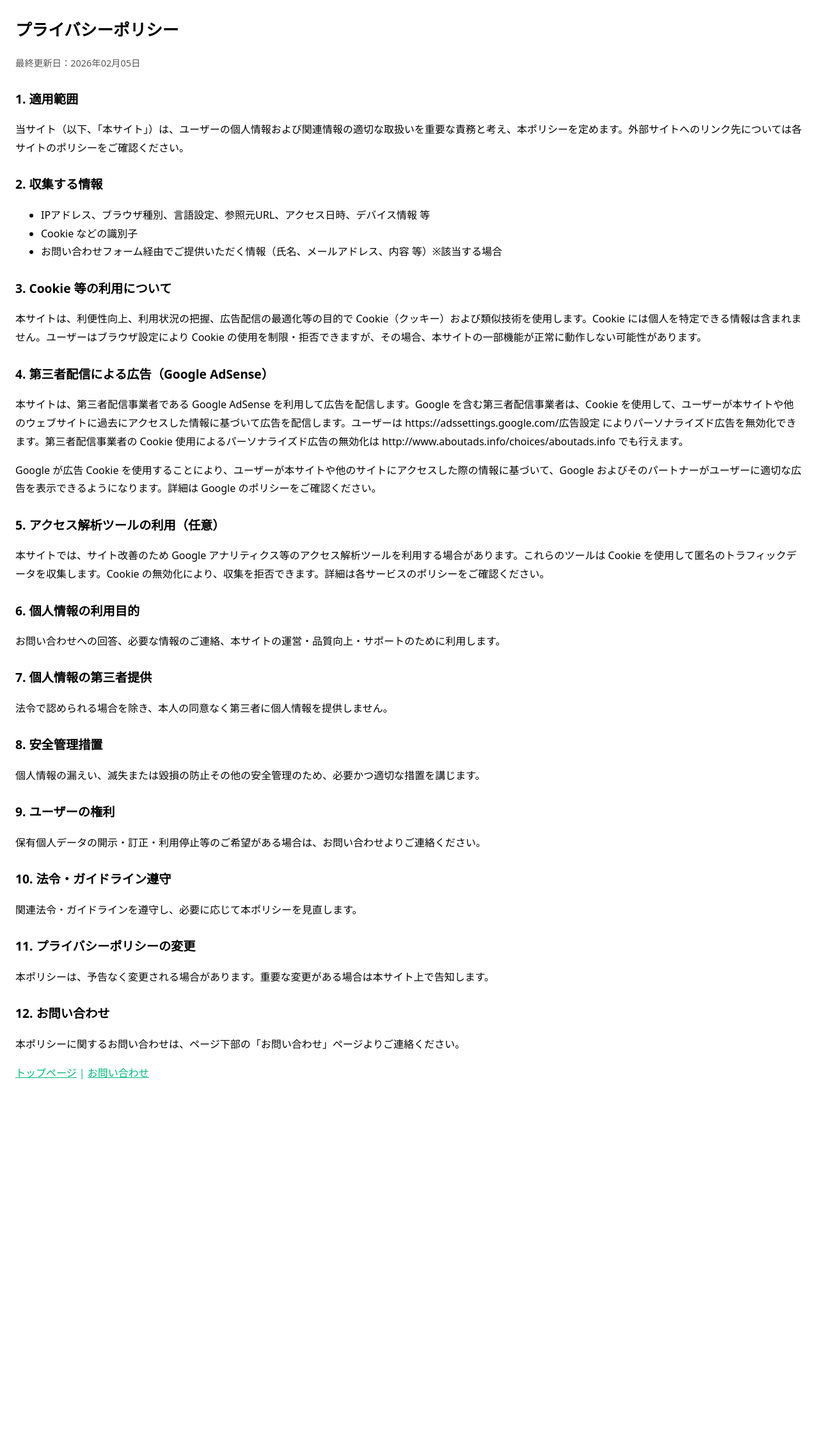
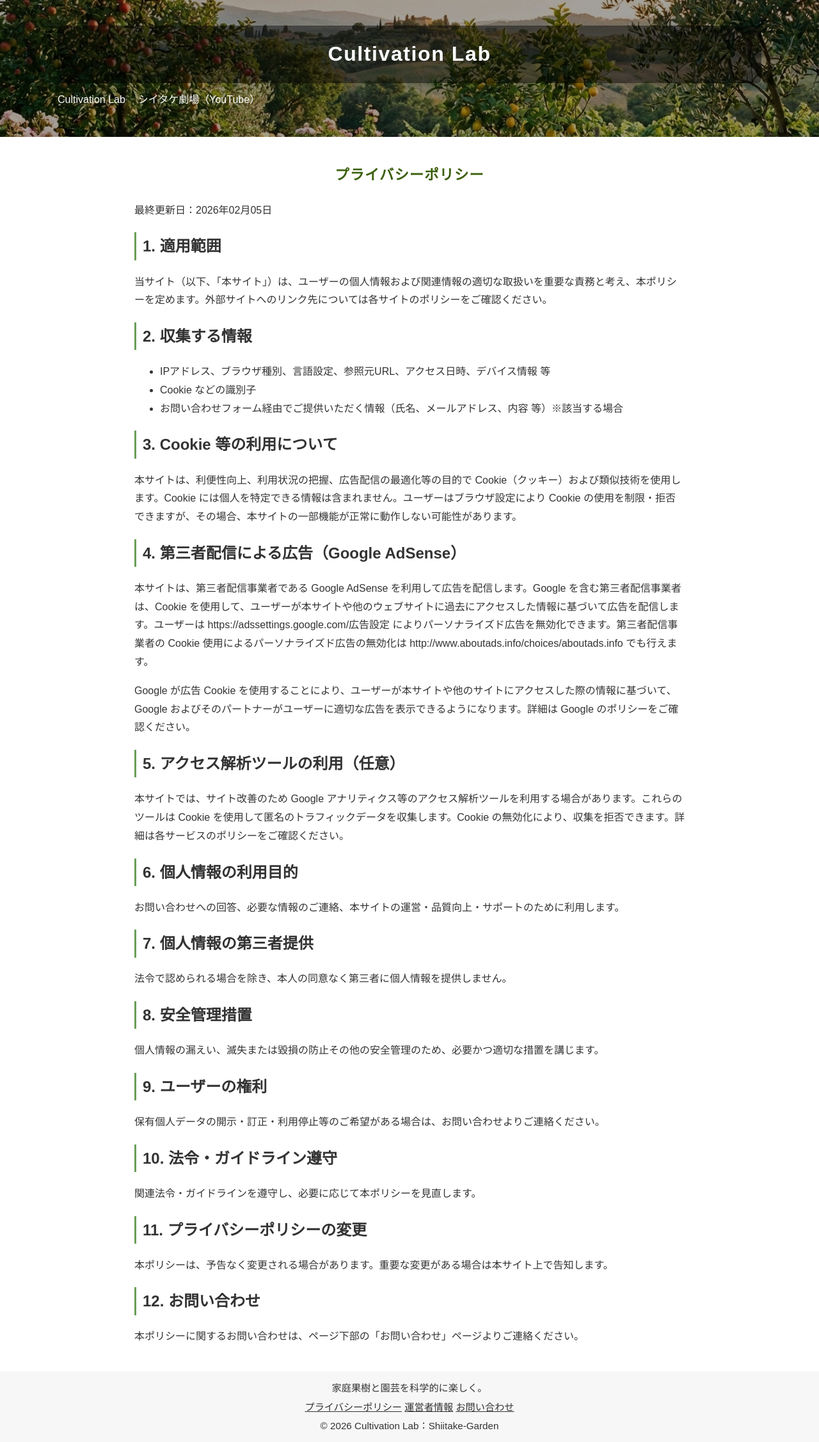
Before and after one commit to shiitake-garden/shiitake-garden.github.io, a Jekyll site: the page built from privacy.html, in a window 1280 px wide. Shown: the whole page at 64% size. Built offline with Jekyll 4.4.1, drawn with Linux system fonts in a browser that asks for light colours; before the commit the page ends 1715 px from its top, so only the background shows below that.

Commit message:
Update privacy.html

```diff
--- a/privacy.html
+++ b/privacy.html
@@ -1,17 +1,11 @@
-<!DOCTYPE html>
-<html lang="ja">
+---
+layout: default
+title: 園芸データ検索
+---
+
 <head>
   <meta charset="utf-8">
   <title>プライバシーポリシー</title>
-  <meta name="viewport" content="width=device-width,initial-scale=1">
-  <meta name="robots" content="noindex"> <!-- 審査前はindexしてOK。必要なら外す -->
-  <style>
-    body{font-family:system-ui,-apple-system,Segoe UI,Roboto,"Hiragino Kaku Gothic ProN","Noto Sans JP",sans-serif;line-height:1.8;margin:24px;}
-    h1{font-size:1.6rem;margin:.2rem 0 1rem}
-    h2{font-size:1.2rem;margin:1.6rem 0 .4rem}
-    a{color:#0b7;word-break:break-all}
-    .small{font-size:.9rem;color:#555}
-  </style>
 </head>
 <body>
   <h1>プライバシーポリシー</h1>
@@ -59,12 +53,6 @@
   <h2>12. お問い合わせ</h2>
 
   <p>本ポリシーに関するお問い合わせは、ページ下部の「お問い合わせ」ページよりご連絡ください。</p>
-  <footer>
-  <p>
-    <a href="https://shiitake-garden.github.io/">トップページ</a>  <a>|</a>
-    <a href="https://forms.gle/8Ut9x7TbrVsCaYp38">お問い合わせ</a>
-  </p>
-</footer>
 
 </body>
 </html>
```
